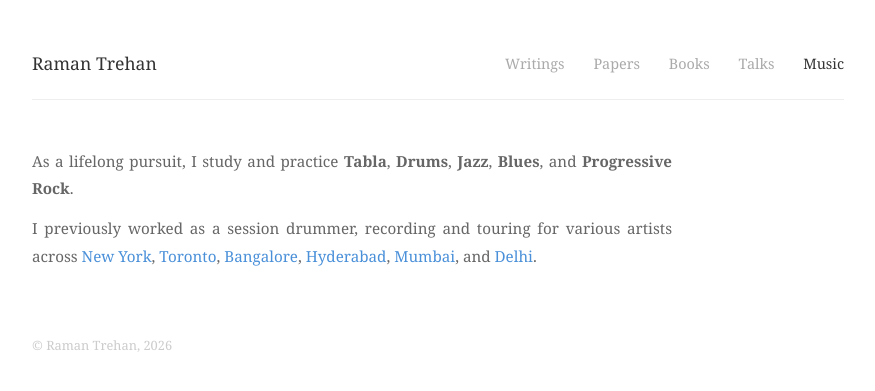
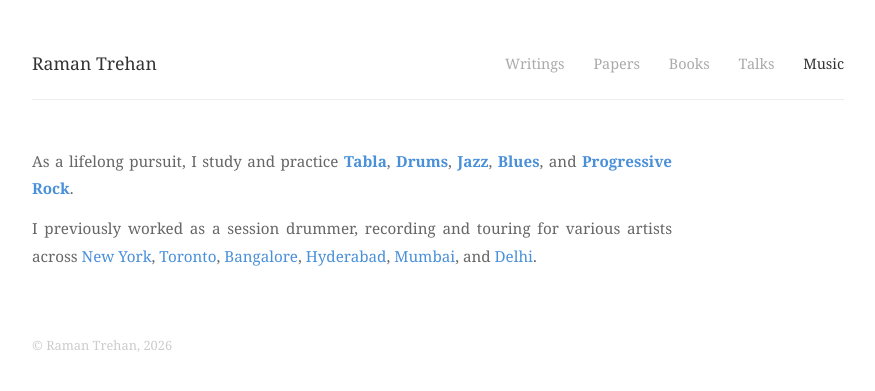
Before and after one commit to ramandeeptrehan/ramandeeptrehan.github.io, a Jekyll site: the page built from music/index.html, in a window 1280 px wide. Shown: the top 391 px of the page, without its empty margins (202-1077 px from the left). Built offline with Jekyll 4.4.1, drawn with Linux system fonts in a browser that asks for light colours.

Commit message:
Blue highlight on music genres

```diff
--- a/music/index.html
+++ b/music/index.html
@@ -3,5 +3,5 @@ layout: default
 title: Music
 ---
 
-<p class="bio justified">As a lifelong pursuit, I study and practice <strong>Tabla</strong>, <strong>Drums</strong>, <strong>Jazz</strong>, <strong>Blues</strong>, and <strong>Progressive Rock</strong>.</p>
+<p class="bio justified">As a lifelong pursuit, I study and practice <span class="highlight"><strong>Tabla</strong></span>, <span class="highlight"><strong>Drums</strong></span>, <span class="highlight"><strong>Jazz</strong></span>, <span class="highlight"><strong>Blues</strong></span>, and <span class="highlight"><strong>Progressive Rock</strong></span>.</p>
 <p class="bio justified">I previously worked as a session drummer, recording and touring for various artists across <span class="highlight">New York</span>, <span class="highlight">Toronto</span>, <span class="highlight">Bangalore</span>, <span class="highlight">Hyderabad</span>, <span class="highlight">Mumbai</span>, and <span class="highlight">Delhi</span>.</p>
```
